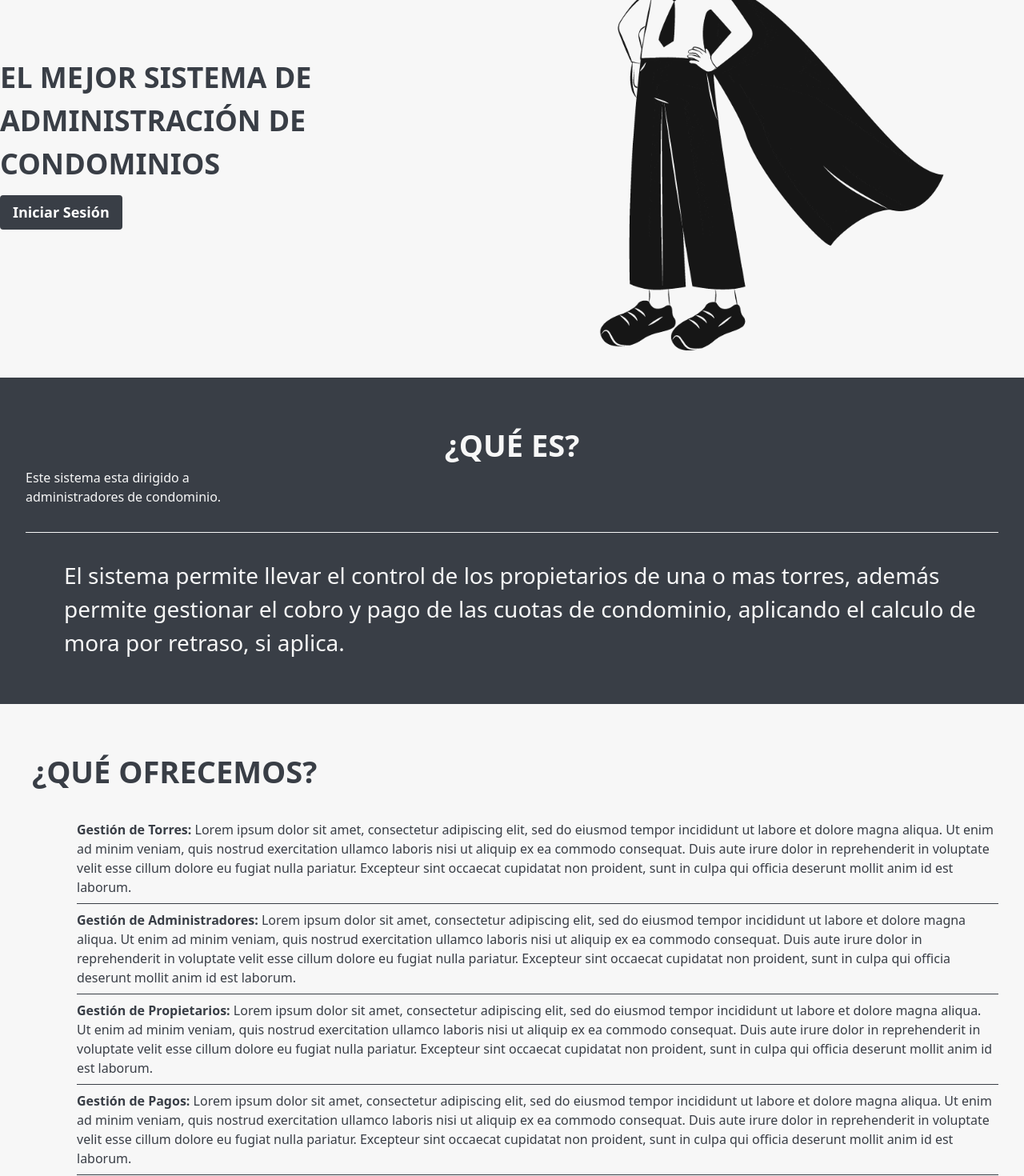
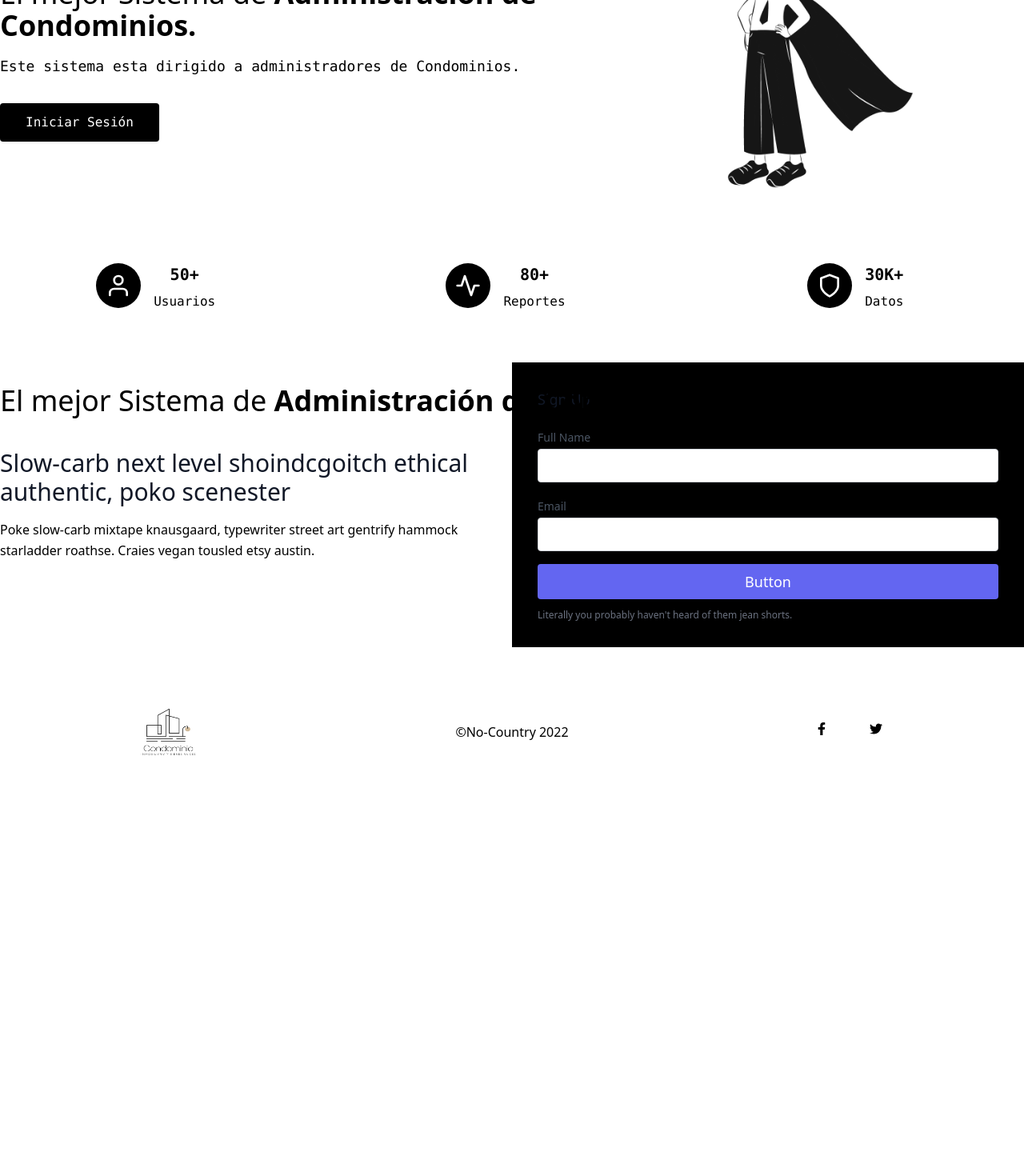
Before and after one commit to No-Country/s4-12-t-node-vue, a Vue app: page / in a window 1280 px wide. Shown: the part 260-1730 px from the top of the page at 80% size. After the commit the page ends 1233 px from the top, so only its background shows below. Built offline with nearby package versions, Linux system fonts and the light colour scheme; what vue-sweetalert2 would draw is missing.

Commit message:
Change landing, new design

```diff
--- a/src/App.vue
+++ b/src/App.vue
@@ -25,16 +25,3 @@ export default {
   },
 };
 </script>
-
-<style>
-html,
-body {
-  height: 100%;
-  margin: 0;
-  padding: 0;
-  background-color: #f7f7f7;
-}
-/* #app {
-  height: 100%;
-} */
-</style>
--- a/src/style.css
+++ b/src/style.css
@@ -1,3 +1,4 @@
+@import url('https://fonts.googleapis.com/css2?family=Nunito&family=Space+Mono&display=swap');
 @tailwind base;
 @tailwind components;
 @tailwind utilities;
--- a/src/views/ScHomeView.vue
+++ b/src/views/ScHomeView.vue
@@ -1,104 +1,99 @@
 <template>
-  <div class="container mx-auto bg-paleta-sac-50 -my-6">
-    <div class="grid grid-cols-1 md:grid-cols-2 lg:grid-cols-2 gap-4 lg:gap-2">
-      <div class="flex items-center justify-center animation">
-        <h1 class="font-black text-[36px] text-paleta-sac">
-          EL MEJOR SISTEMA DE ADMINISTRACIÓN DE CONDOMINIOS
-          <br />
-          <router-link to="login">
+<div>
+  <!--Hero-->
+  <div id="hero" class="container sm:py-4 mx-auto flex flex-col">
+    <div class="flex flex-col sm:flex-row mt-10">
+      <div class="sm:w-2/3 lg:mt-4 lg:pt-4 sm:mt-0 text-center sm:text-left">
+        <h1 class="font-nunito title-font sm:text-4xl text-3xl mb-4">
+          El mejor Sistema de
+          <span class="font-black">
+            Administración de Condominios.
+          </span>
+        </h1>
+        <p class="leading-relaxed font-mono text-lg mb-8">
+          Este sistema esta dirigido a administradores de Condominios.
+        </p>
+        <router-link to="login">
             <button
-              class="bg-paleta-sac text-[18px] hover:bg-paleta-sac-200 text-white font-bold py-2 px-4 rounded"
+              class="bg-sac-300 shadow hover:bg-sac text-white font-mono py-3 px-8 rounded"
             >
               Iniciar Sesión
             </button>
-          </router-link>
-        </h1>
+        </router-link>
       </div>
-      <div class="items-center justify-center">
-        <img src="../assets/black.gif" alt="" />
+      <div class="sm:w-1/3 text-center hidden md:block sm:block lg:block xl:block">
+        <img alt="heroe-sac" class="-mt-4 lg:w-4/5 w-full lg:h-auto object-cover object-center" src="../assets/black.gif">
       </div>
     </div>
   </div>
-  <section id="que-es" class="bg-paleta-sac py-6 text-paleta-sac-50">
-    <div class="container mx-auto p-8">
-      <div class="flex items-center justify-center">
-        <h1 class="font-black text-[38px] mx-2">¿QUÉ ES?</h1>
+  <div id="icons" class="container mx-auto flex flex-col sm:px-auto md:px-auto lg:px-auto px-2 ">
+    <div class="grid mt-8 xl:mt-12 xl:gap-12 grid-cols-3 justify-items-center text-center">
+      <div class="md:flex md:items-start md:-mx-4">
+        <span class="w-14 h-14 inline-flex items-center justify-center rounded-full bg-sac-300 text-sac-400 mb-5">
+          <svg fill="none" stroke="currentColor" stroke-linecap="round" stroke-linejoin="round" stroke-width="2" class="w-8 h-8" viewBox="0 0 24 24">
+            <path d="M20 21v-2a4 4 0 00-4-4H8a4 4 0 00-4 4v2"></path>
+            <circle cx="12" cy="7" r="4"></circle>
+          </svg>
+        </span>
+        <div class="md:mx-4">
+          <h2 class="text-xl font-semibold font-mono">50+</h2>
+
+          <p class="mt-2 font-mono">Usuarios</p>
+        </div>
       </div>
-      <div class="flex items-start justify-start">
-        <p>
-          Este sistema esta dirigido a <br />
-          administradores de condominio.
-        </p>
+      <div class="md:flex md:items-start md:-mx-4">
+        <span class="w-14 h-14 inline-flex items-center justify-center rounded-full bg-sac-300 text-sac-400 mb-5">
+          <svg fill="none" stroke="currentColor" stroke-linecap="round" stroke-linejoin="round" stroke-width="2" class="w-8 h-8" viewBox="0 0 24 24">
+            <path d="M22 12h-4l-3 9L9 3l-3 9H2"></path>
+          </svg>
+        </span>
+        <div class="md:mx-4">
+          <h2 class="text-xl font-semibold font-mono">80+</h2>
+
+          <p class="mt-2 font-mono">Reportes</p>
+        </div>
       </div>
-      <hr class="my-8 h-px bg-paleta-sac-50 border-0" />
-      <div class="flex items-end justify-end mt-4">
-        <p class="text-[28px] pl-12">
-          El sistema permite llevar el control de los propietarios de una o mas
-          torres, además permite gestionar el cobro y pago de las cuotas de
-          condominio, aplicando el calculo de mora por retraso, si aplica.
-        </p>
-      </div>
-    </div>
-  </section>
-  <section id="que-es" class="bg-paleta-sac-50 text-paleta-sac py-6">
-    <div class="container mx-auto p-8">
-      <div class="flex items-start justify-start">
-        <h1 class="font-black text-[38px] mx-2">¿QUÉ OFRECEMOS?</h1>
-      </div>
-      <div class="divide-y pl-16 divide-paleta-sac py-6">
-        <div class="py-2">
-          <span class="font-bold">Gestión de Torres: </span>
-          Lorem ipsum dolor sit amet, consectetur adipiscing elit, sed do
-          eiusmod tempor incididunt ut labore et dolore magna aliqua. Ut enim ad
-          minim veniam, quis nostrud exercitation ullamco laboris nisi ut
-          aliquip ex ea commodo consequat. Duis aute irure dolor in
-          reprehenderit in voluptate velit esse cillum dolore eu fugiat nulla
-          pariatur. Excepteur sint occaecat cupidatat non proident, sunt in
-          culpa qui officia deserunt mollit anim id est laborum.
-        </div>
-        <div class="py-2">
-          <span class="font-bold">Gestión de Administradores: </span>
-          Lorem ipsum dolor sit amet, consectetur adipiscing elit, sed do
-          eiusmod tempor incididunt ut labore et dolore magna aliqua. Ut enim ad
-          minim veniam, quis nostrud exercitation ullamco laboris nisi ut
-          aliquip ex ea commodo consequat. Duis aute irure dolor in
-          reprehenderit in voluptate velit esse cillum dolore eu fugiat nulla
-          pariatur. Excepteur sint occaecat cupidatat non proident, sunt in
-          culpa qui officia deserunt mollit anim id est laborum.
-        </div>
-        <div class="py-2">
-          <span class="font-bold">Gestión de Propietarios: </span>
-          Lorem ipsum dolor sit amet, consectetur adipiscing elit, sed do
-          eiusmod tempor incididunt ut labore et dolore magna aliqua. Ut enim ad
-          minim veniam, quis nostrud exercitation ullamco laboris nisi ut
-          aliquip ex ea commodo consequat. Duis aute irure dolor in
-          reprehenderit in voluptate velit esse cillum dolore eu fugiat nulla
-          pariatur. Excepteur sint occaecat cupidatat non proident, sunt in
-          culpa qui officia deserunt mollit anim id est laborum.
-        </div>
-        <div class="py-2">
-          <span class="font-bold">Gestión de Pagos: </span>
-          Lorem ipsum dolor sit amet, consectetur adipiscing elit, sed do
-          eiusmod tempor incididunt ut labore et dolore magna aliqua. Ut enim ad
-          minim veniam, quis nostrud exercitation ullamco laboris nisi ut
-          aliquip ex ea commodo consequat. Duis aute irure dolor in
-          reprehenderit in voluptate velit esse cillum dolore eu fugiat nulla
-          pariatur. Excepteur sint occaecat cupidatat non proident, sunt in
-          culpa qui officia deserunt mollit anim id est laborum.
-        </div>
-        <div class="py-2">
-          <span class="font-bold">Gestión de Cobros: </span>
-          Lorem ipsum dolor sit amet, consectetur adipiscing elit, sed do
-          eiusmod tempor incididunt ut labore et dolore magna aliqua. Ut enim ad
-          minim veniam, quis nostrud exercitation ullamco laboris nisi ut
-          aliquip ex ea commodo consequat. Duis aute irure dolor in
-          reprehenderit in voluptate velit esse cillum dolore eu fugiat nulla
-          pariatur. Excepteur sint occaecat cupidatat non proident, sunt in
-          culpa qui officia deserunt mollit anim id est laborum.
+      <div class="md:flex md:items-start md:-mx-4">
+        <span class="w-14 h-14 inline-flex items-center justify-center rounded-full bg-sac-300 text-sac-400 mb-5">
+          <svg fill="none" stroke="currentColor" stroke-linecap="round" stroke-linejoin="round" stroke-width="2" class="w-8 h-8" viewBox="0 0 24 24">
+            <path d="M12 22s8-4 8-10V5l-8-3-8 3v7c0 6 8 10 8 10z"></path>
+          </svg>
+        </span>
+        <div class="md:mx-4">
+          <h2 class="text-xl font-semibold font-mono">30K+</h2>
+
+          <p class="mt-2 font-mono">Datos</p>
         </div>
       </div>
     </div>
-  </section>
+  </div>
+  <!--¿Qué es?-->
+  <div id="que-es" class="container sm:py-12 lg:py-12 md:py-12 xl:py-12 mx-auto flex flex-wrap items-center">
+    <h1 class="z-10 font-nunito title-font text-center sm:text-4xl text-3xl sm:-mb-24 lg:-mb-24 md:-mb-24">
+      El mejor Sistema de
+      <span class="font-black ">
+        Administración de Condominios.
+      </span>
+    </h1>
+    <div class="lg:w-1/2 md:w-1/2 md:pr-16 lg:pr-0 pr-0">
+      <h1 class="title-font font-medium text-3xl text-gray-900">Slow-carb next level shoindcgoitch ethical authentic, poko scenester</h1>
+      <p class="leading-relaxed mt-4">Poke slow-carb mixtape knausgaard, typewriter street art gentrify hammock starladder roathse. Craies vegan tousled etsy austin.</p>
+    </div>
+    <div class="bg-sac-300 lg:w-1/2 md:w-1/2 p-8 flex flex-col md:ml-auto w-full mt-10 md:mt-0">
+      <h2 class="text-gray-900 text-lg font-medium title-font mb-5">Sign Up</h2>
+      <div class="relative mb-4">
+        <label for="full-name" class="leading-7 text-sm text-gray-600">Full Name</label>
+        <input type="text" id="full-name" name="full-name" class="w-full bg-white rounded border border-gray-300 focus:border-indigo-500 focus:ring-2 focus:ring-indigo-200 text-base outline-none text-gray-700 py-1 px-3 leading-8 transition-colors duration-200 ease-in-out">
+      </div>
+      <div class="relative mb-4">
+        <label for="email" class="leading-7 text-sm text-gray-600">Email</label>
+        <input type="email" id="email" name="email" class="w-full bg-white rounded border border-gray-300 focus:border-indigo-500 focus:ring-2 focus:ring-indigo-200 text-base outline-none text-gray-700 py-1 px-3 leading-8 transition-colors duration-200 ease-in-out">
+      </div>
+      <button class="text-white bg-indigo-500 border-0 py-2 px-8 focus:outline-none hover:bg-indigo-600 rounded text-lg">Button</button>
+      <p class="text-xs text-gray-500 mt-3">Literally you probably haven't heard of them jean shorts.</p>
+    </div>
+  </div>
+</div>
 </template>
 <script>
 // import AnimatedComponent from "../components/AnimatedComponent.vue";
--- a/tailwind.config.js
+++ b/tailwind.config.js
@@ -4,7 +4,7 @@ module.exports = {
   theme: {
     extend: {
       colors: {
-        "paleta-sac": {
+        "sac": {
           DEFAULT: "#393e46",
           50: "#f7f7f7",
           100: "#eeeeee",
@@ -12,6 +12,10 @@ module.exports = {
           300: "#000000",
           400: "#ffffff",
         },
+      fontFamily: {
+        nunito: ["Nunito", "sans-serif"],
+        mono: ["Space Mono", "monospace"],
+      },
       },
     },
   },
```
